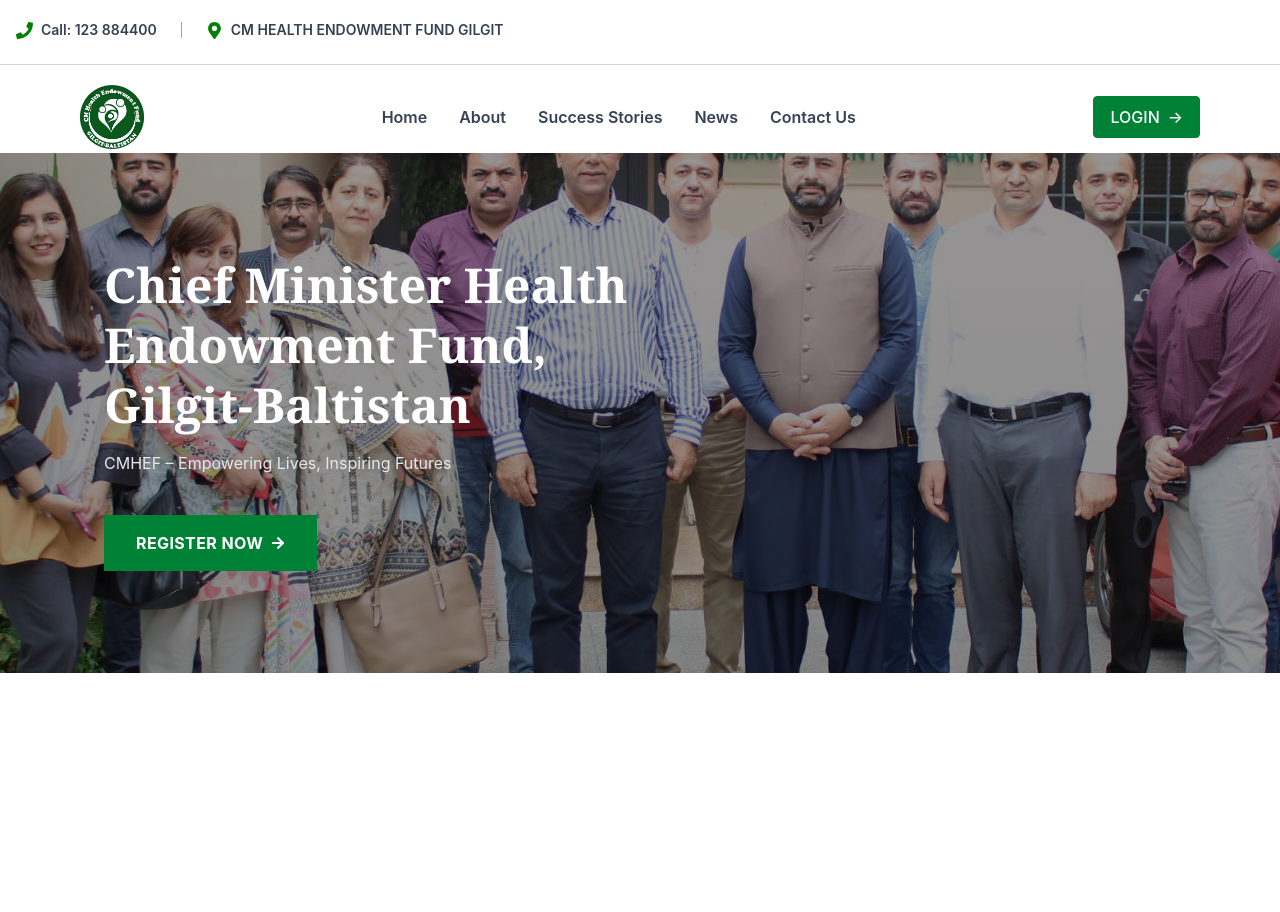
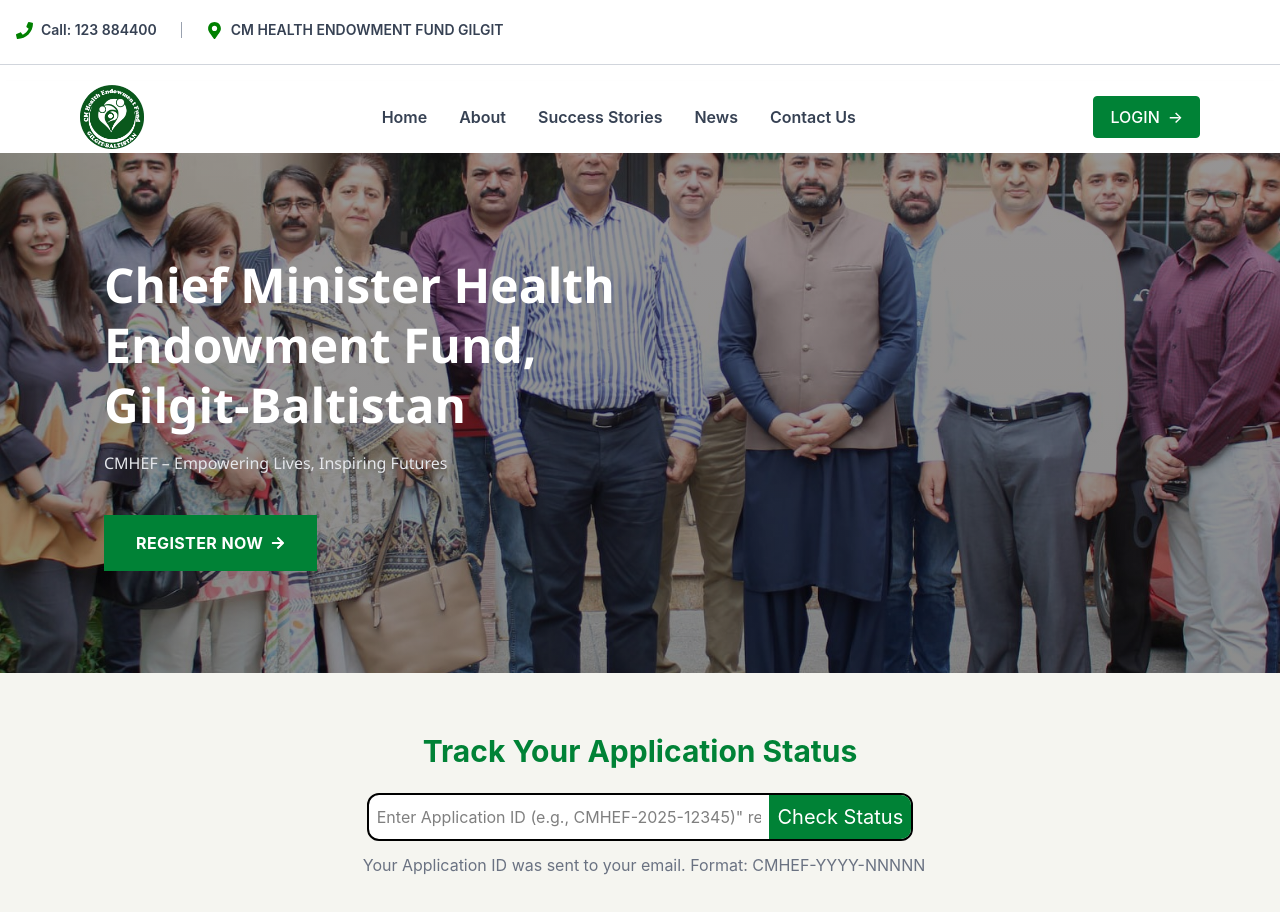
Before and after one commit to muhammad230/cmhef.sata, a React (Vite) app: page / in a window 1280 px wide. Shown: the top 912 px of the page. Before the commit the page ends 800 px from the top, so only its background shows below. Built offline with nearby package versions, Linux system fonts and the light colour scheme.

Commit message:
add new file

```diff
--- a/src/App.jsx
+++ b/src/App.jsx
@@ -2,12 +2,14 @@
 import './App.css'
 import Header from './Component/Header'
 import Hero from './Component/Hero'
+import TrackApplication from './Component/TrackApplication'
 
 function App() {
   return (
     <>
       <Header />
       <Hero />
+      <TrackApplication />
     </>
   )
 }
--- a/src/Component/Hero.jsx
+++ b/src/Component/Hero.jsx
@@ -4,29 +4,35 @@
 const Hero = () => {
   return (
     <section
-      className="relative bg-cover bg-center text-white font--apple-system, BlinkMacSystemFont,"
+      className="relative bg-cover bg-center text-white"
       style={{
         backgroundImage:
           'linear-gradient(rgba(22, 17, 17, 0.45), rgba(0, 0, 0, 0.45)), url("/images/imagebg.jpeg")',
         minHeight: "520px",
       }}
     >
-      <div className="max-w-6xl mx-auto px-10 h-full flex flex-col justify-center"
+      <div
+        className="max-w-6xl mx-auto px-10 flex flex-col justify-center"
         style={{ minHeight: "520px" }}
       >
+        {/* Heading */}
         <h1
           className="text-5xl font-bold mb-4 max-w-xl leading-tight"
-          style={{ fontFamily: "Georgia, serif" }}
+          style={{ fontFamily: "'Segoe UI', Arial, sans-serif", fontWeight: "700" }}
         >
-          Chief Minister Health Endowment Fund,
-          Gilgit-Baltistan
+          Chief Minister Health Endowment Fund, Gilgit-Baltistan
         </h1>
 
-        <p className="text-base mb-10 text-gray-200">
+        {/* Subtitle */}
+        <p
+          className="text-base mb-10 text-gray-200"
+          style={{ fontFamily: "'Segoe UI', Arial, sans-serif" }}
+        >
           CMHEF – Empowering Lives, Inspiring Futures
         </p>
 
-        <button className="bg-green-700 hover:bg-green-600 text-white px-8 py-4 font-bold transition flex items-center gap-2 w-fit tracking-wide">
+        {/* Button */}
+        <button className="bg-green-700 hover:bg-green-600 text-white px-8 py-4 font-bold transition-all duration-200 flex items-center gap-2 w-fit tracking-wide">
           REGISTER NOW
           <FaArrowRight size={14} />
         </button>
--- /dev/null
+++ b/src/Component/TrackApplication.jsx
@@ -0,0 +1,26 @@
+import React from "react";
+
+const TrackApplication = () => {
+  return (
+    <section className="bg-[#f5f5f0] min-h-280px flex justify-center p-15">
+      <div className="text-center w-100% max-w-680px">
+        <h2 className="text-green-700 text-3xl font-bold mb-6 ">Track Your Application Status</h2>
+        <form className="flex item-center bg-white rounded-xl border-2 overflow-hidden m-3  ">
+          <input className="flex-1 border-none outline-none p-2 text-l text-#444 bg-transparent max-w-4xl"
+            type="text"
+            placeholder='Enter Application ID (e.g., CMHEF-2025-12345)" required'
+          />
+          <button className="bg-green-700 text-white border-none p-2 text-xl cursor-pointer whitespace-nowrap flex text-center gap-2">Check Status</button>
+        </form>
+        <div className="flex text-center justify-center gap-2 text-s text-gray-500 mt-1">
+          <i class="fa-solid fa-info-circle"></i>
+          <span>
+            Your Application ID was sent to your email. Format: CMHEF-YYYY-NNNNN
+          </span>
+        </div>
+      </div>
+    </section>
+  );
+};
+
+export default TrackApplication;
```
